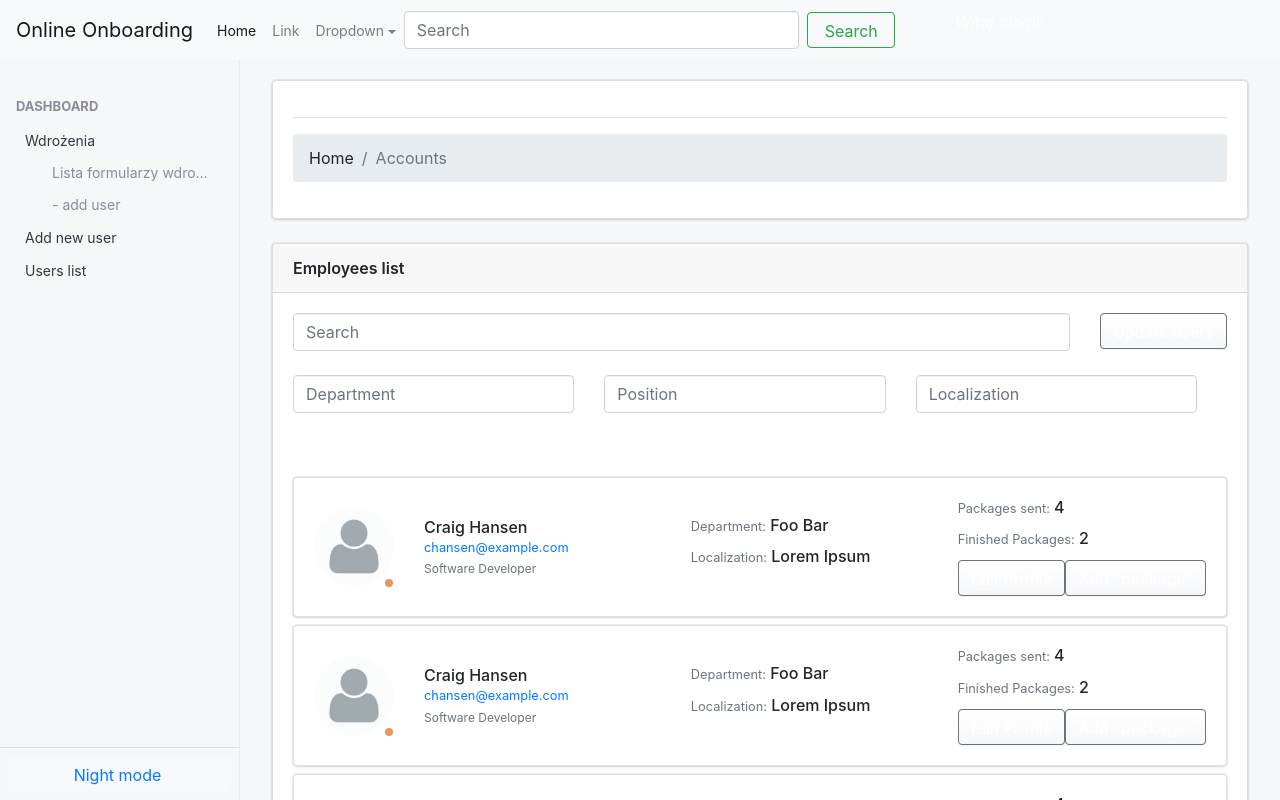
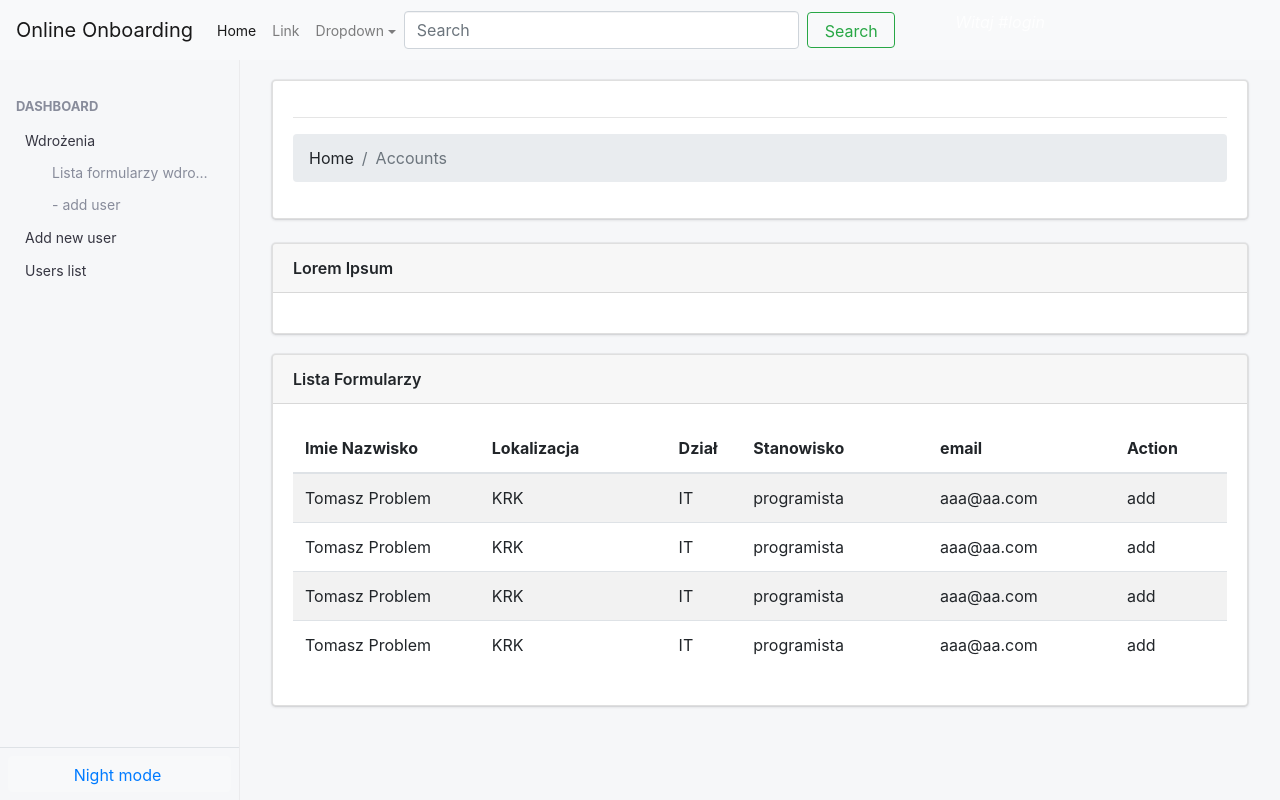
Before and after one commit to binawork/OnboardingFront, a React (Create React App) app: page / in a window 1280 px wide. Shown: the top 800 px of the page. Built offline with nearby package versions, Linux system fonts and the light colour scheme.

Commit message:
User table component

```diff
--- a/src/Applications/App.js
+++ b/src/Applications/App.js
@@ -5,10 +5,11 @@ import Navbar from "../Components/Navbar";
 import UserListRow from "../Components/UserListRow";
 //import UserListSearch from "../Components/UserListSearch";
 import UserListPage from "../Components/UserListPage";
+import AddUserTablePage from "../Components/AddUserTable/AddUserTablePage";
 
 function App() {
   return (
-      <UserListPage />
+      <AddUserTablePage />
   );
 }
 
--- /dev/null
+++ b/src/Components/AddUserTable/AddUserTable.js
@@ -0,0 +1,47 @@
+import React from "react";
+import { addUserFormTableData } from "./Add_User_Table_Data";
+import AddUserTableRow from "./Add_User_Table_Row";
+
+function AddUserTable() {
+    let user_table = [];
+    if (addUserFormTableData) {
+        addUserFormTableData.forEach(function (element) {
+            user_table.push(<AddUserTableRow row={element}/>)
+        });
+    }
+
+    return(
+        <div className="page-section">
+            <div className="card card-fluid">
+                <div className="card-header">
+                    Lorem Ipsum
+                </div>
+                <div className="card-body">
+                </div>
+            </div>
+            <div className="card card-fluid">
+                <div className="card-header">
+                    Lista Formularzy
+                </div>
+                <div className="card-body">
+                    <table className="table table-striped">
+                        <thead>
+                        <tr>
+                            <th scope="col" style={{width: "20%"}}>Imie Nazwisko</th>
+                            <th scope="col" style={{width: "20%"}}>Lokalizacja</th>
+                            <th scope="col" style={{width: "8%"}}>Dział</th>
+                            <th scope="col" style={{width: "20%"}}>Stanowisko</th>
+                            <th scope="col" style={{width: "20%"}}>email</th>
+                            <th scope="col" style={{width: "12%"}}>Action</th>
+                        </tr>
+                        </thead>
+                        <tbody id="add_user_table_data_container">
+                            { user_table }
+                        </tbody>
+                    </table>
+                </div>
+            </div>
+        </div>
+    )
+}
+export default AddUserTable;
--- /dev/null
+++ b/src/Components/AddUserTable/AddUserTablePage.js
@@ -0,0 +1,28 @@
+import React from "react";
+import Navbar from "../Navbar";
+import LeftMenu from "../LeftMenu";
+import PageAddressBar from "../PageAddressBar";
+import AddUserTable from "./AddUserTable";
+
+function AddUserTablePage() {
+
+    return(
+        <div className="app">
+            <header className="app-header app-header-dark">
+                <Navbar />
+            </header>
+            <LeftMenu />
+            <main className="app-main">
+                <div className="wrapper">
+                    <div className="page">
+                        <div className="page-inner">
+                            <PageAddressBar page = { "Accounts" } />
+                            <AddUserTable />
+                        </div>
+                    </div>
+                </div>
+            </main>
+        </div>
+    )
+}
+export default AddUserTablePage;
--- /dev/null
+++ b/src/Components/AddUserTable/Add_User_Table_Data.js
@@ -0,0 +1,32 @@
+const addUserFormTableData = [
+    {
+        name: "Tomasz Problem",
+        location: "KRK",
+        dzial: "IT",
+        stanowisko: "programista",
+        email: "aaa@aa.com",
+    },
+    {
+        name: "Tomasz Problem",
+        location: "KRK",
+        dzial: "IT",
+        stanowisko: "programista",
+        email: "aaa@aa.com",
+    },
+    {
+        name: "Tomasz Problem",
+        location: "KRK",
+        dzial: "IT",
+        stanowisko: "programista",
+        email: "aaa@aa.com",
+    },
+    {
+        name: "Tomasz Problem",
+        location: "KRK",
+        dzial: "IT",
+        stanowisko: "programista",
+        email: "aaa@aa.com",
+    },
+]
+
+export {addUserFormTableData}
--- /dev/null
+++ b/src/Components/AddUserTable/Add_User_Table_Row.js
@@ -0,0 +1,15 @@
+import React from "react";
+
+function AddUserTableRow(props) {
+    return(
+        <tr>
+            <td>{props.row.name}</td>
+            <td>{props.row.location}</td>
+            <td>{props.row.dzial}</td>
+            <td>{props.row.stanowisko}</td>
+            <td>{props.row.email}</td>
+            <td>add</td>
+        </tr>
+    )
+}
+export default AddUserTableRow;
```
